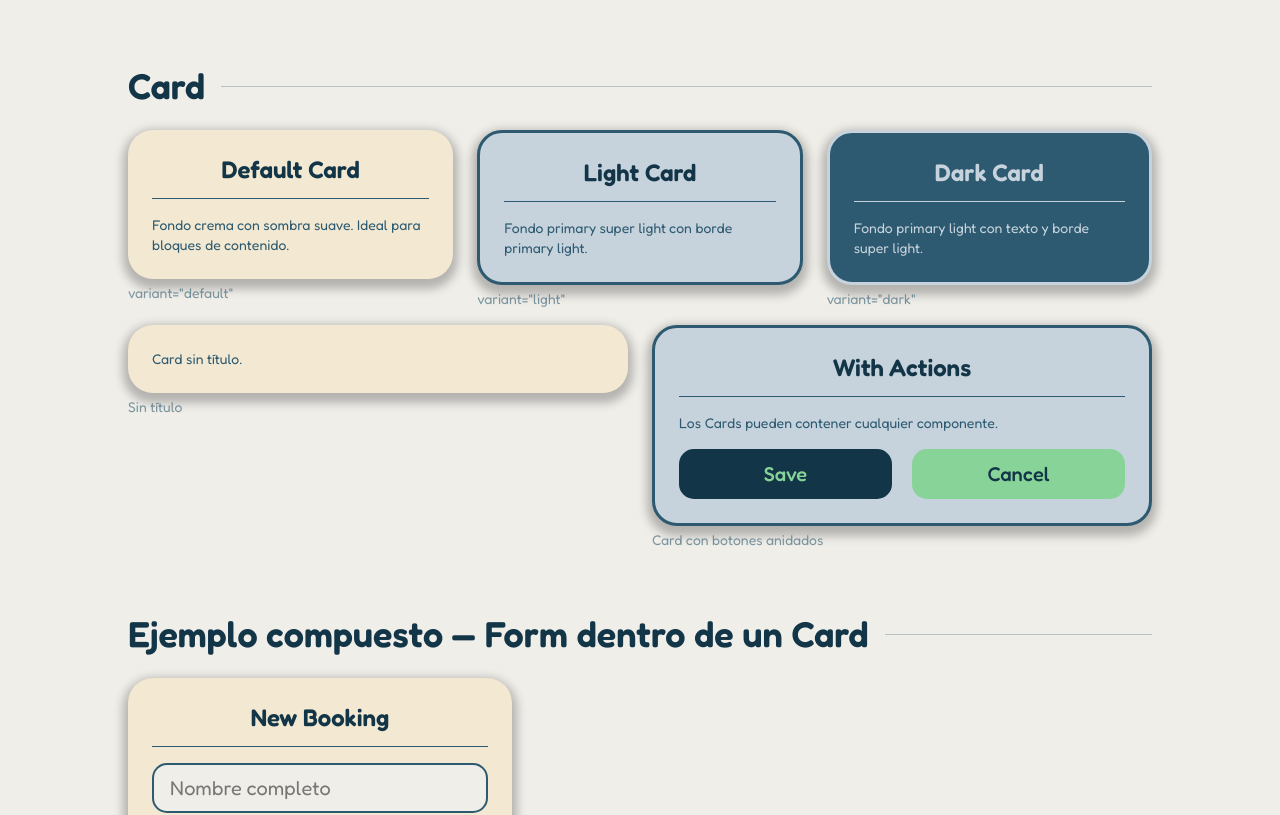
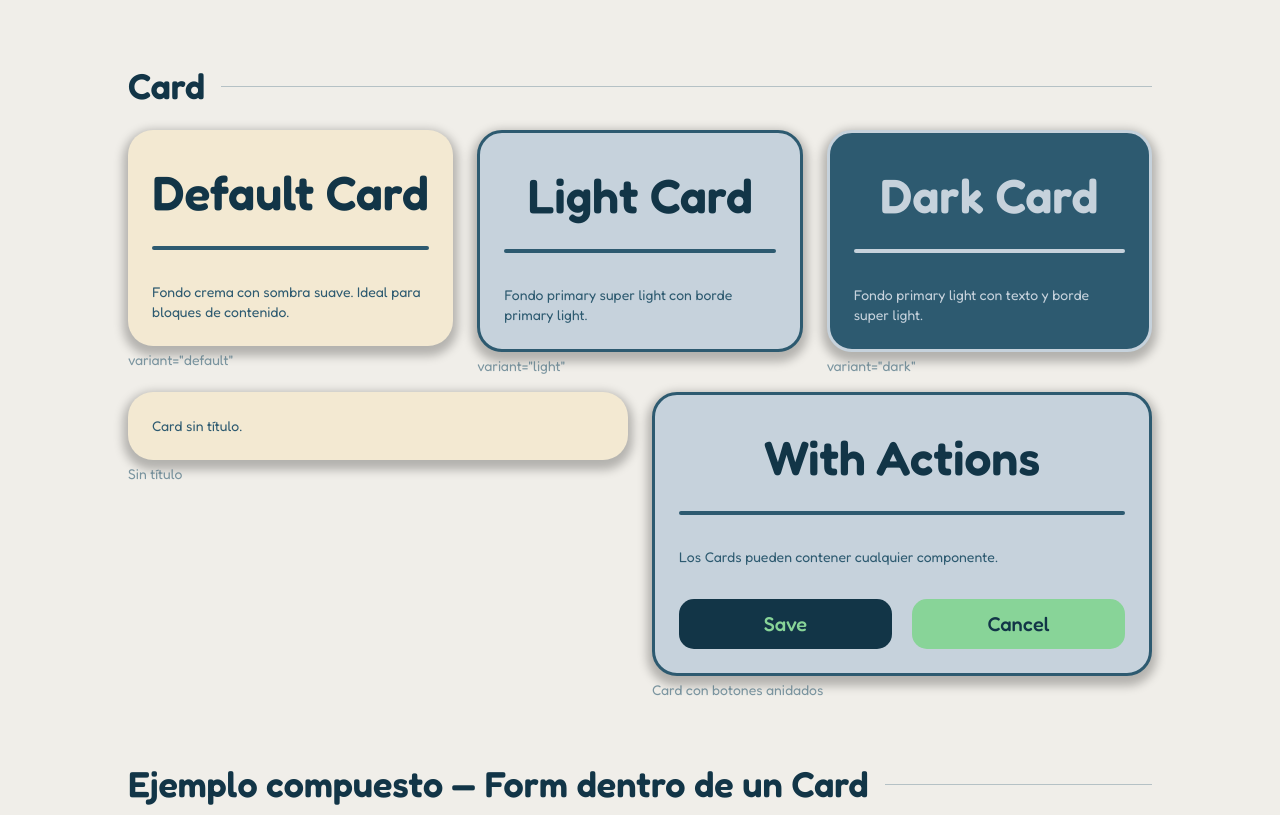
Before and after one commit to UM-LabTics/lakitu-core, a Next.js app in the folder frontend/: page /dev in a window 1280 px wide. Shown: the part 2700-3515 px from the top of the page. Built offline with nearby package versions, Linux system fonts and the light colour scheme.

Commit message:
chore: visually improved card and input components

```diff
--- a/frontend/components/Card.tsx
+++ b/frontend/components/Card.tsx
@@ -22,19 +22,19 @@ export default function Card({
   const isDark = variant === "dark";
 
   return (
-    <div className={`${variantClass[variant]} ${className}`}>
+    <div className={`${variantClass[variant]} ${className} flex flex-col gap-4`}>
       {title && (
         <>
-          <h3
-            className={`text-center font-semibold mb-3 ${
+          <h1
+            className={`text-center font-semibold ${
               isDark ? "text-primary-super-light" : "text-primary"
             }`}
           >
             {title}
-          </h3>
-          <hr
-            className={`mb-4 border-t ${
-              isDark ? "border-primary-super-light" : "border-primary-light"
+          </h1>
+          <div
+            className={`mb-4 h-1 rounded-xl ${
+              isDark ? "bg-primary-super-light" : "bg-primary-light"
             }`}
           />
         </>
--- a/frontend/components/Input.tsx
+++ b/frontend/components/Input.tsx
@@ -6,6 +6,7 @@ import { Eye, EyeOff, Clock, Calendar } from "lucide-react";
 type InputVariant = "text" | "password" | "time" | "date";
 
 interface InputProps {
+  name?: string;
   variant?: InputVariant;
   placeholder?: string;
   value?: string;
@@ -25,6 +26,7 @@ const variantIcon: Record<InputVariant, React.ReactNode | null> = {
 
 
 export default function Input({
+  name,
   variant = "text",
   placeholder,
   value,
@@ -61,6 +63,7 @@ export default function Input({
   return (
     <div className={`relative flex items-center ${className}`}>
       <input
+        name={name}
         ref={inputRef}
         type={inputType}
         value={value}
```
